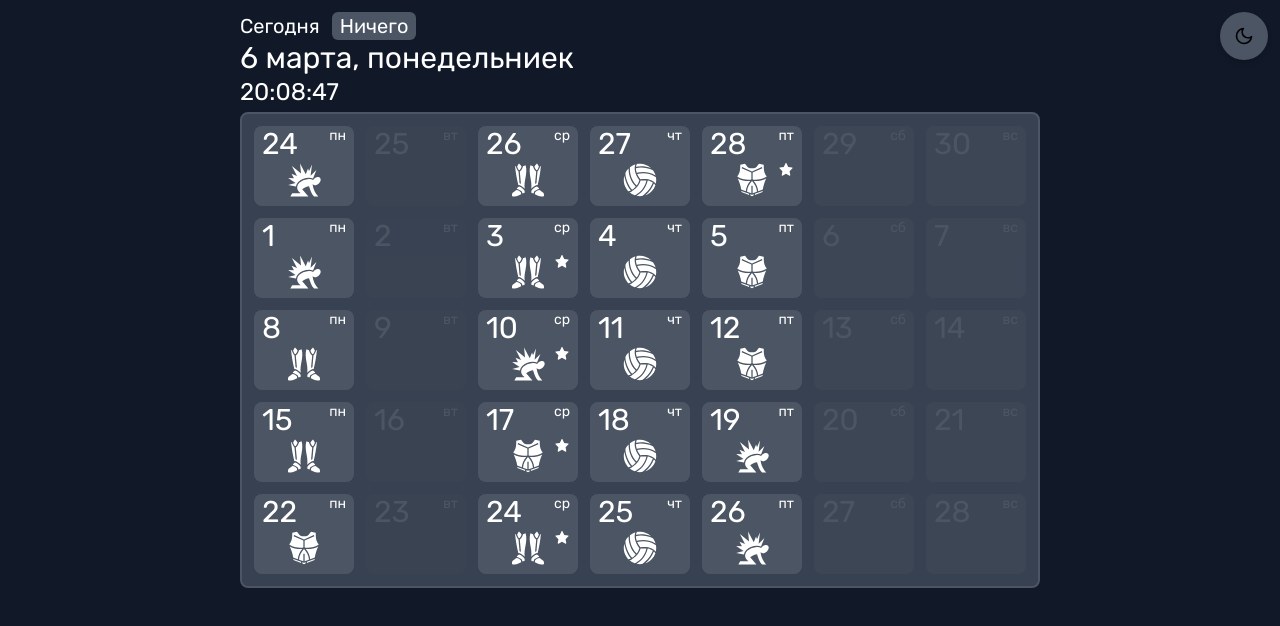
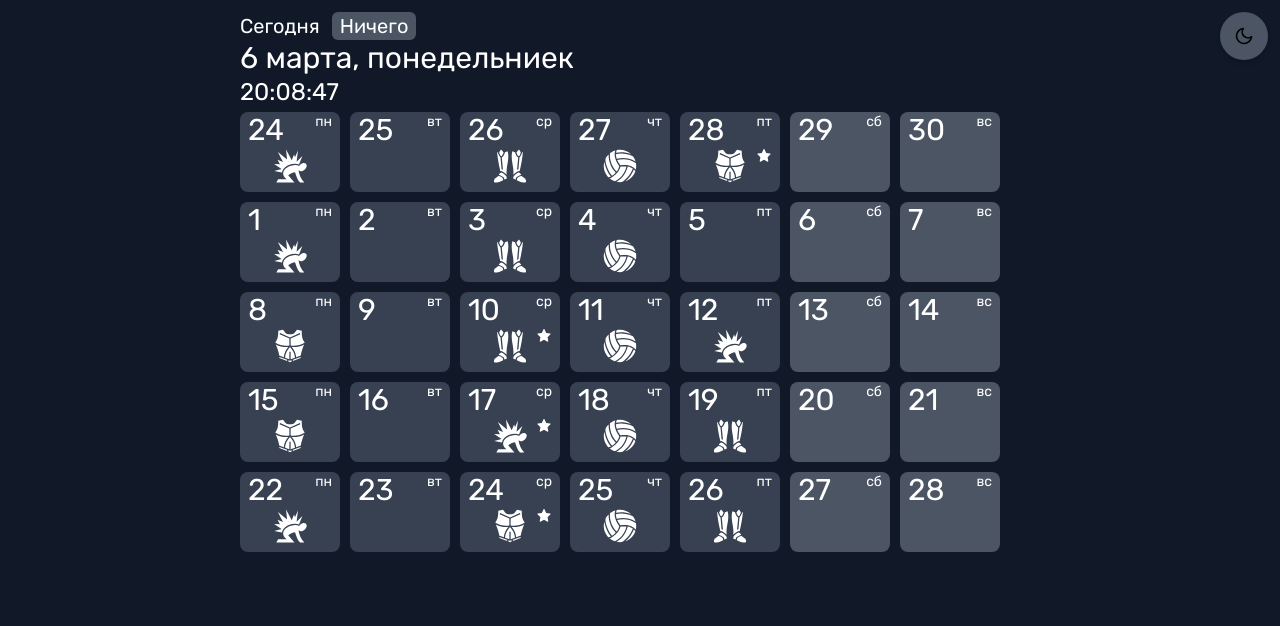
Before and after one commit to Nefritor/react-sandbox, a React (Create React App) app: page /calendar in a window 1280 px wide. Shown: the top 626 px of the page. Built offline with nearby package versions, Linux system fonts and the light colour scheme.

Commit message:
v0.5.1b - update training days

```diff
--- a/src/Calendar/_grid/Item/Item.tsx
+++ b/src/Calendar/_grid/Item/Item.tsx
@@ -36,7 +36,7 @@ export default function Item(props: IProps): JSX.Element {
             'select-none dark:text-white',
             isToday ?
                 'bg-gray-500 dark:bg-gray-800 text-white' :
-                props.weekday > 4 ? 'bg-gray-400 dark:bg-gray-500' : 'bg-gray-300 dark:bg-gray-600',
+                props.weekday > 4 ? 'bg-gray-300 dark:bg-gray-600' : 'bg-gray-200 dark:bg-gray-700',
             {
                 'opacity-10': !isToday && !props.isActive
             },
--- a/src/Calendar/_grid/View/View.tsx
+++ b/src/Calendar/_grid/View/View.tsx
@@ -1,7 +1,6 @@
 import React, {ReactNode, Suspense, useEffect, useState} from 'react';
 import {Day, DayMs, FullWeek, WeekDaysCount, WeekMs} from 'Calendar/constants';
 import {IItemData, Item} from 'Calendar/grid';
-import Block from 'Layout/Block';
 
 interface IProps {
     startDate: Date;
@@ -45,7 +44,7 @@ export default function View(
         weeksCount,
         itemBottomContent,
         blockSize = {height: 80, width: 100},
-        blockOffset = {vertical: 12, horizontal: 12}
+        blockOffset = {vertical: 10, horizontal: 10}
     }: IProps
 ): JSX.Element {
     const [dayBlocks, setDayBlocks] = useState<IDayBlock[]>([]);
@@ -74,8 +73,7 @@ export default function View(
     }, [blockOffset.horizontal, blockOffset.vertical, blockSize.height, blockSize.width, startDate, visibleDays, weeksCount]);
 
     return (
-        <Block className='scrollbar-thin'>
-            <div className='flex flex-col gap-3 relative'
+        <div className='flex flex-col gap-3 relative scrollbar-thin'
              style={{
                  height: (blockSize.height * weeksCount) + (blockOffset.vertical * (weeksCount - 1))
              }}>
@@ -95,6 +93,5 @@ export default function View(
                 }
             </Suspense>
         </div>
-        </Block>
     )
 }
--- a/src/Calendar/_pages/Main/Main.tsx
+++ b/src/Calendar/_pages/Main/Main.tsx
@@ -24,13 +24,13 @@ enum BodyPart {
 
 const trainingData = [
     [1, 0, 3, 2],
-    [1, 0, 3, 2],
-    [0, 1, 3, 2],
-    [0, 2, 3, 1],
-    [2, 0, 3, 1]
+    [1, 0, 3],
+    [2, 0, 3, 1],
+    [2, 1, 3, 0],
+    [1, 2, 3, 0]
 ];
 
-const trainerDay = [3, 1, 1, 1, 1];
+const trainerDay = [3, -1, 1, 1, 1];
 
 const getTrainingDaysData = () => {
     const data: Record<string, ITrainingData> = {};
@@ -118,7 +118,7 @@ export default function Main(): JSX.Element {
                         </span>
                     </div>
                     <View startDate={startDate}
-                          visibleDays={visibleDays}
+                          /*visibleDays={visibleDays}*/
                           weeksCount={5}
                           itemBottomContent={(props) =>
                               visibleDays.includes(props.weekday) ?
```
Lines whose indentation alone changed are shown as unchanged.
